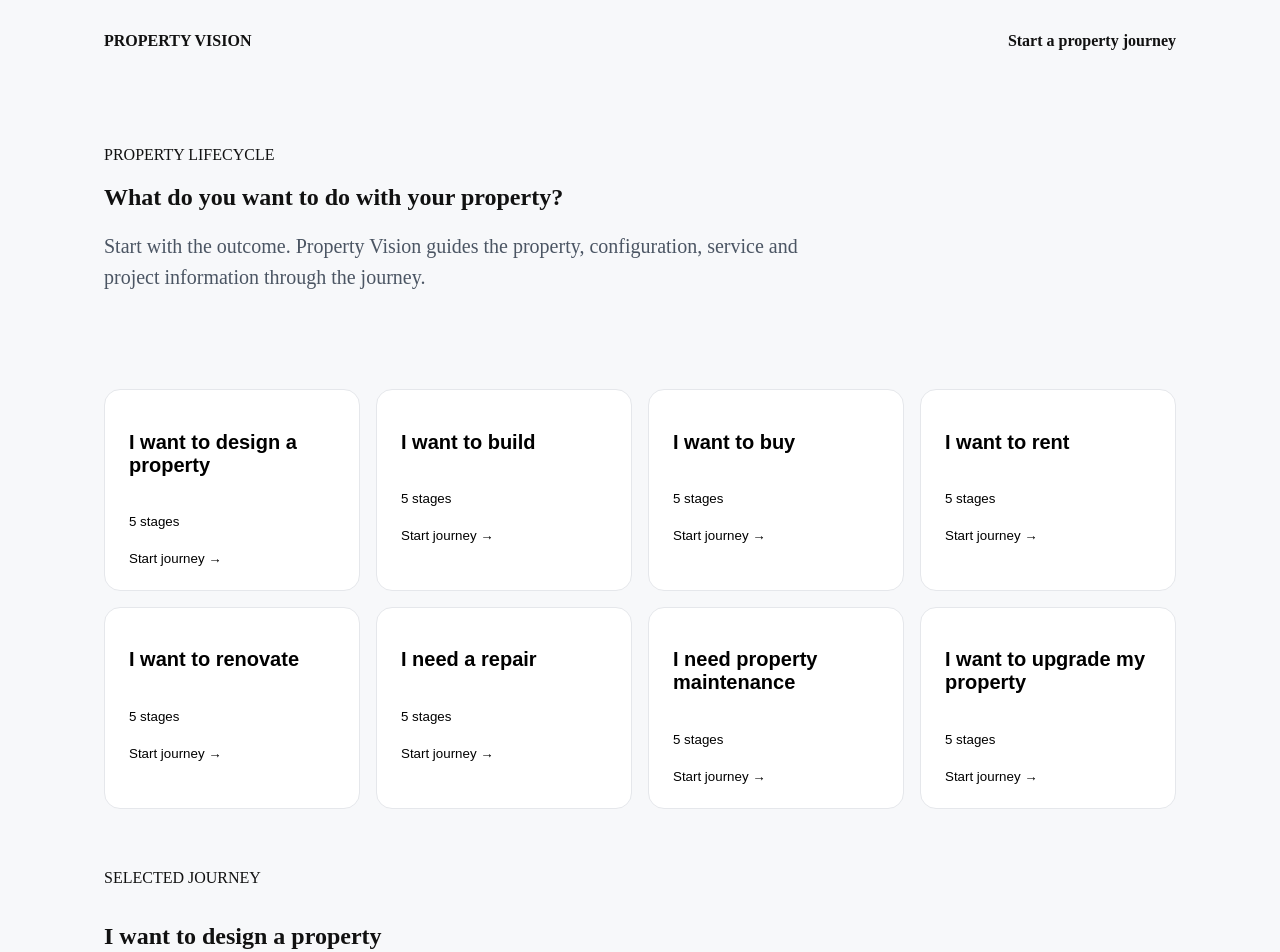
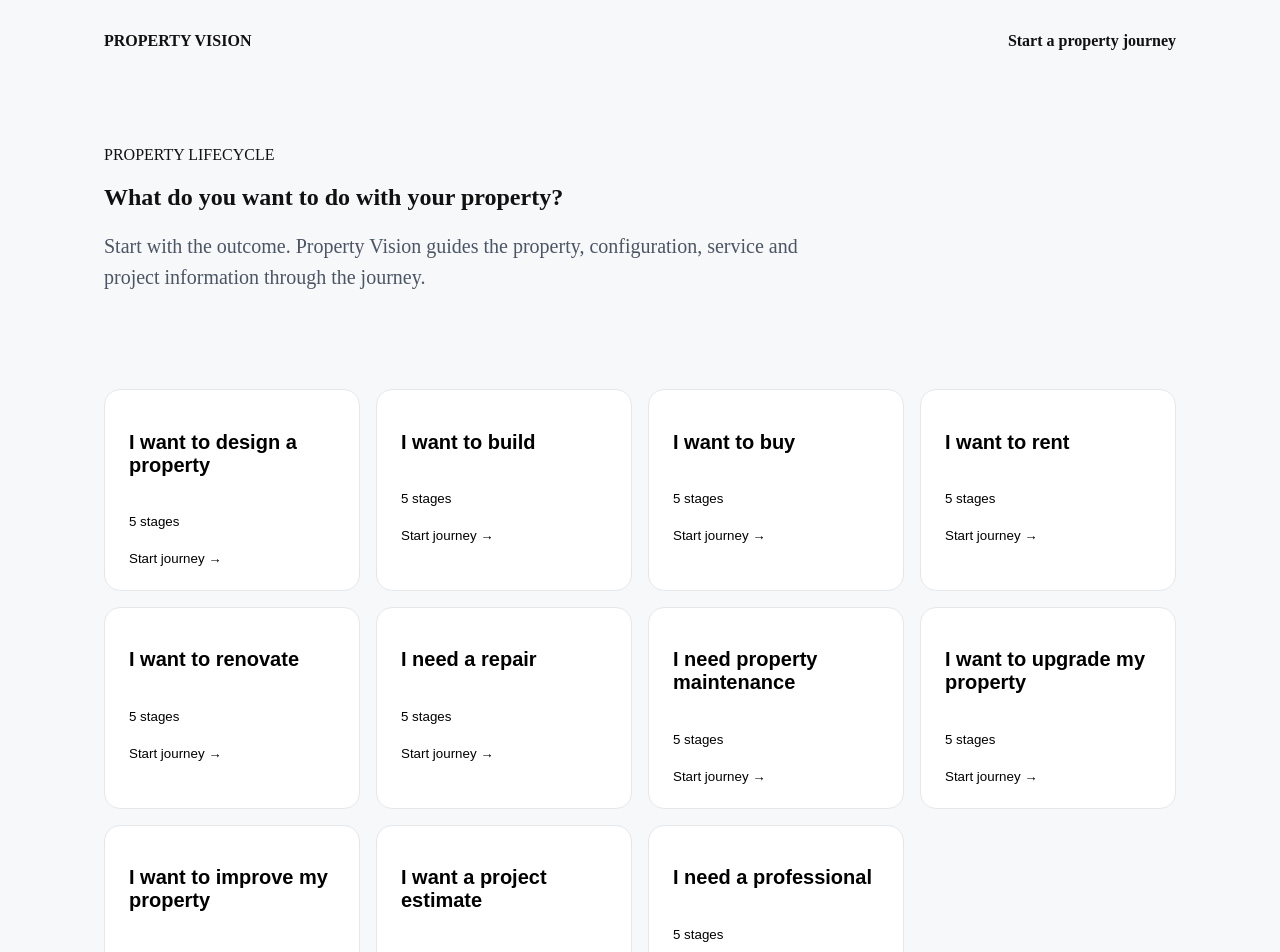
Before and after one commit to stpeter614-netizen/property-vision, a Next.js app: page /start in a window 1280 px wide. Shown: the top 952 px of the page. Built offline with nearby package versions, Linux system fonts and the light colour scheme.

Commit message:
feat: add improvement estimate and professional journeys

```diff
--- a/app/start/page.tsx
+++ b/app/start/page.tsx
@@ -11,6 +11,9 @@ const journeys = [
   { id:'repair', title:'I need a repair', steps:['Describe the problem','Select the property area','Add photos or information','Request a service','Track the work'] },
   { id:'maintain', title:'I need property maintenance', steps:['Create the property record','Record maintenance needs','Schedule work','Keep service history','Plan preventive maintenance'] },
   { id:'upgrade', title:'I want to upgrade my property', steps:['Select the area','Explore upgrade options','Compare materials/products','See the cost impact','Save the upgrade plan'] },
+  { id:'improve', title:'I want to improve my property', steps:['Choose the area','Select the improvement','Describe the desired result','Estimate scope and materials','Request delivery'] },
+  { id:'estimate', title:'I want a project estimate', steps:['Choose project type','Enter measurements','Select materials and finish level','Calculate an early cost range','Request a professional estimate'] },
+  { id:'professional', title:'I need a professional', steps:['Describe the project','Choose the professional type','Set location and requirements','Review suitable providers','Request a consultation or quote'] },
 ];
 
 export default function StartPage() {
```
